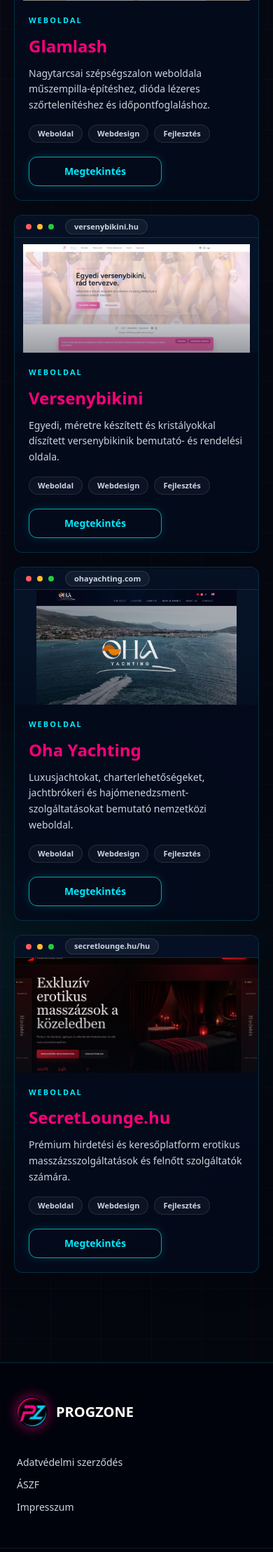
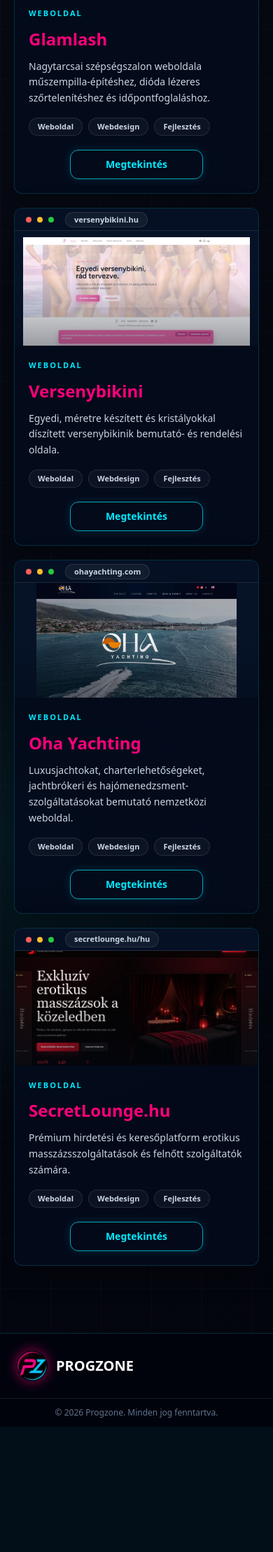
Before and after one commit to xtrade1002/progzone2, a Laravel app: page /referenciak/weboldalak in a window 390 px wide. Shown: the part 2622-4840 px from the top of the page at 70% size. After the commit the page ends 4648 px from the top, so only its background shows below. Run offline with Laravel 12, Linux system fonts and the light colour scheme; style sheets or scripts are compiled from the project's sources; some libraries are stand-ins or nearby versions.

Commit message:
mobile changes

```diff
--- a/resources/js/Components/FooterMenu.jsx
+++ b/resources/js/Components/FooterMenu.jsx
@@ -1,7 +1,5 @@
 
 import React from 'react';
-import { usePage } from '@inertiajs/react';
-import { localizedRoute } from '../route.js';
 import useTranslations from '../lib/useTranslations.js';
 
 export const footerLinks = [
@@ -11,29 +9,17 @@ export const footerLinks = [
 ];
 
 export default function FooterMenu() {
-  const { props } = usePage();
-  const { locale, t } = useTranslations();
-  const localizedRoutes = props?.localizedRoutes;
+  const { t } = useTranslations();
   const year = new Date().getFullYear();
   const copyright = t('footer.copyright', `© ${year} Progzone. All rights reserved.`).replace(':year', year);
 
   return (
-    <footer className="mt-12 border-t border-[#00eaff]/18 bg-[#02040c]/92 text-sm text-slate-300">
-      <div className="mx-auto grid max-w-7xl gap-10 px-6 py-12 md:grid-cols-[1.2fr_1fr_0.8fr]">
+    <footer className="mt-4 border-t border-[#00eaff]/18 bg-[#02040c]/92 text-sm text-slate-300 sm:mt-6 lg:mt-12">
+      <div className="mx-auto grid max-w-7xl gap-5 px-6 py-6 sm:gap-6 sm:py-8 md:grid-cols-[1fr_auto] lg:gap-10 lg:py-12">
         <div className="space-y-4">
           <div className="flex items-center gap-3">
             <img src="/img/pz-mark-v1.webp" width="44" height="44" loading="lazy" alt="Progzone" className="h-11 w-11 rounded-full shadow-[0_0_18px_rgb(var(--pz-pink-rgb)/0.6)]" />
             <span className="text-xl font-black text-white">PROGZONE</span>
-          </div>
-        </div>
-
-        <div>
-          <div className="grid gap-3">
-            {footerLinks.map((link) => (
-              <a key={link.name} href={localizedRoute(link.name, locale, localizedRoutes)} className="transition hover:text-[var(--pz-pink)]">
-                {t(link.labelKey, link.fallback)}
-              </a>
-            ))}
           </div>
         </div>
 
@@ -44,7 +30,7 @@ export default function FooterMenu() {
         </div>
       </div>
 
-      <div className="border-t border-white/8 px-6 py-5 text-center text-xs text-slate-500">
+      <div className="border-t border-white/8 px-6 py-3 text-center text-xs text-slate-500 sm:py-5">
         {copyright}
       </div>
     </footer>
--- a/resources/js/Components/MainMenu.jsx
+++ b/resources/js/Components/MainMenu.jsx
@@ -66,7 +66,7 @@ export default function MainMenu({ activePath }) {
   return (
     <>
     <header className="sticky top-0 z-50 border-b border-white/8 bg-[#02040c]/88 text-gray-300 shadow-[0_0_34px_rgba(0,231,255,0.16)] backdrop-blur-xl">
-      <nav className="relative mx-auto flex min-h-[72px] max-w-7xl items-center justify-between gap-2 px-3 py-3 sm:gap-3 sm:px-4 lg:px-6">
+      <nav className="relative mx-auto flex min-h-[60px] max-w-7xl items-center justify-between gap-2 px-3 py-2 sm:gap-3 sm:px-4 lg:min-h-[72px] lg:px-6 lg:py-3">
         <a href={localizedRoute('home', locale, localizedRoutes)} className="group flex min-w-0 items-center gap-2 sm:gap-3">
           <img
             src="/img/pz-mark-v1.webp"
--- a/resources/js/Pages/AboutMe.jsx
+++ b/resources/js/Pages/AboutMe.jsx
@@ -37,8 +37,8 @@ export default function AboutMe() {
 
   return (
     <Layout>
-      <section className="pz-section space-y-20">
-        <div className="pz-panel grid grid-cols-1 items-center gap-12 rounded-[2rem] p-6 md:grid-cols-[0.82fr_1.18fr] md:p-10">
+      <section className="pz-section w-[90%] space-y-12 px-0 py-6 sm:space-y-20 md:w-full md:px-6 md:py-20">
+        <div className="pz-panel grid grid-cols-1 items-center gap-6 rounded-[2rem] p-2 sm:gap-12 sm:p-6 md:grid-cols-[0.82fr_1.18fr] md:p-10">
           <div
             className={`transition-all duration-700 ease-out ${
               visible ? 'translate-x-0 opacity-100' : '-translate-x-6 opacity-0'
@@ -49,7 +49,7 @@ export default function AboutMe() {
               alt={about.image_alt ?? ''}
               width="1123"
               height="1401"
-              className="mx-auto max-h-[560px] rounded-[1.25rem] border border-[rgb(var(--pz-pink-rgb)/0.58)] object-cover shadow-[0_0_38px_rgb(var(--pz-pink-rgb)/0.44),0_0_36px_rgba(0,231,255,0.18)]"
+              className="mx-auto w-full max-h-none rounded-[1.25rem] border border-[rgb(var(--pz-pink-rgb)/0.58)] object-cover shadow-[0_0_38px_rgb(var(--pz-pink-rgb)/0.44),0_0_36px_rgba(0,231,255,0.18)] sm:w-auto sm:max-h-[560px]"
             />
           </div>
           <div
@@ -64,7 +64,7 @@ export default function AboutMe() {
               introParagraphs.map((paragraph, index) => (
                 <p
                   key={index}
-                  className={`pz-copy-reveal mb-4 px-1 text-lg leading-relaxed text-slate-300 ${
+                  className={`pz-copy-reveal mb-4 text-lg leading-relaxed text-slate-300 sm:px-1 ${
                     visible ? 'is-visible' : ''
                   }`}
                   style={{ transitionDelay: `${560 + index * 260}ms` }}
--- a/resources/js/Pages/Contact.jsx
+++ b/resources/js/Pages/Contact.jsx
@@ -44,11 +44,11 @@ export default function Contact() {
 
   return (
     <Layout>
-      <section className="pz-section max-w-6xl">
-        <div className="pz-panel rounded-[2rem] p-6 text-center sm:p-10">
-          <h2 className="pz-title relative text-3xl font-black sm:text-5xl">
+      <section className="pz-section w-[90%] max-w-6xl px-0 py-6 lg:w-full lg:px-6 lg:py-20">
+        <div className="pz-panel rounded-[2rem] p-2 text-center lg:p-10">
+          <h2 className="pz-title relative text-3xl font-black lg:text-5xl">
             {contact.title}
-            <span className="pz-rule mx-auto mt-5"></span>
+            <span className="pz-rule mx-auto mt-3 lg:mt-5"></span>
           </h2>
 
           {/* Flash üzenetek */}
@@ -58,10 +58,10 @@ export default function Contact() {
             </div>
           )}
 
-          <div className="mx-auto mt-12 max-w-5xl rounded-2xl border border-[#00eaff]/15 bg-black/18 px-6 py-10 sm:px-10 sm:py-12 md:px-16">
-            <form className="space-y-6 w-full" onSubmit={handleSubmit}>
+          <div className="mx-auto mt-5 w-full max-w-5xl rounded-2xl border border-[#00eaff]/15 bg-black/18 p-2 lg:mt-12 lg:px-16 lg:py-12">
+            <form className="w-full space-y-4 lg:space-y-6" onSubmit={handleSubmit}>
               {/* Név + Email */}
-              <div className="grid grid-cols-1 md:grid-cols-2 gap-6">
+              <div className="grid grid-cols-1 gap-4 md:grid-cols-2 lg:gap-6">
                 <div className="flex flex-col gap-2">
                   <input
                     type="text"
--- a/resources/js/Pages/Infos.jsx
+++ b/resources/js/Pages/Infos.jsx
@@ -83,8 +83,8 @@ export default function Infos() {
     const items = Array.isArray(section?.items) ? section.items : [];
 
     return (
-      <div className="mb-12" key={section?.key ?? title}>
-        <h2 className="pz-cyan mb-6 text-center text-2xl font-black">
+      <div className="mb-6 lg:mb-12" key={section?.key ?? title}>
+        <h2 className="pz-cyan mb-4 text-center text-2xl font-black lg:mb-6">
           {title || t("menu.infos", "Infos")}
         </h2>
         <div className="overflow-hidden rounded-2xl border border-[#00eaff]/20 bg-black/18">
@@ -99,18 +99,18 @@ export default function Infos() {
             return (
               <div key={itemIndex} className="border-b border-[#00eaff]/12 last:border-b-0">
                 <button
-                  className="flex w-full items-center justify-between gap-4 px-5 py-4 text-left text-lg font-bold text-[var(--pz-pink)] transition hover:bg-[#00eaff]/8 hover:text-[#00eaff]"
+                  className="flex w-full items-center justify-between gap-3 px-3 py-3 text-left text-base font-bold text-[var(--pz-pink)] transition hover:bg-[#00eaff]/8 hover:text-[#00eaff] lg:gap-4 lg:px-5 lg:py-4 lg:text-lg"
                   onClick={() => toggleItem(itemIndex)}
                 >
                   <span>{item?.title ?? t("menu.infos", "Infos")}</span>
                   {openIndex === itemIndex ? (
-                    <ChevronUp className="w-5 h-5" />
+                    <ChevronUp className="w-5 h-5 shrink-0" />
                   ) : (
-                    <ChevronDown className="w-5 h-5" />
+                    <ChevronDown className="w-5 h-5 shrink-0" />
                   )}
                 </button>
                 {openIndex === itemIndex && (
-                  <div className="px-5 pb-6 pt-2">
+                  <div className="px-3 pb-4 pt-1 lg:px-5 lg:pb-6 lg:pt-2">
                     <div className="space-y-4 leading-relaxed text-slate-300">
                       {contentBlocks.map((block, contentIndex) =>
                         renderContentBlock(block, contentIndex)
@@ -130,8 +130,8 @@ export default function Infos() {
 
   return (
     <Layout>
-      <section className="pz-section max-w-5xl">
-        <h1 className="pz-title mb-12 text-center text-4xl font-black">
+      <section className="pz-section w-[90%] max-w-5xl px-0 py-6 lg:w-full lg:px-6 lg:py-20">
+        <h1 className="pz-title mb-6 text-center text-3xl font-black lg:mb-12 lg:text-4xl">
           {t("menu.infos", "Infos")}
         </h1>
         {sections.length > 0 ? (
--- a/resources/js/Pages/Prices.jsx
+++ b/resources/js/Pages/Prices.jsx
@@ -172,7 +172,7 @@ export default function Prices(props) {
     return (
       <li
         key={key}
-        className="pz-card rounded-2xl p-6 sm:p-8"
+        className="pz-card rounded-2xl p-2 sm:p-8"
       >
         <div className="flex flex-col md:flex-row justify-between items-start md:items-center gap-4 w-full">
           <div className="flex-1 min-w-0">
@@ -229,8 +229,8 @@ export default function Prices(props) {
 
   return (
     <Layout>
-      <section className="pz-section max-w-5xl">
-        <div className="pz-panel rounded-[2rem] p-5 sm:p-10">
+      <section className="pz-section w-[90%] max-w-5xl px-0 py-6 md:w-full md:px-6 md:py-20">
+        <div className="pz-panel rounded-[2rem] p-2 sm:p-10">
           {tr.title && (
             <h1 className="pz-title text-center text-3xl font-black sm:text-4xl">
               {tr.title}
--- a/resources/js/Pages/QuoteRequest.jsx
+++ b/resources/js/Pages/QuoteRequest.jsx
@@ -198,24 +198,24 @@ export default function QuoteRequest() {
 
   return (
     <Layout>
-      <section className="pz-section max-w-6xl">
-        <div className="pz-panel rounded-[2rem] p-6 sm:p-10">
-          <div className="mb-12 space-y-4 text-center">
-            <h2 className="pz-title text-4xl font-black sm:text-5xl">
+      <section className="pz-section w-[90%] max-w-6xl px-0 py-6 lg:w-full lg:px-6 lg:py-20">
+        <div className="pz-panel rounded-[2rem] p-3 sm:p-5 lg:p-10">
+          <div className="mb-6 space-y-3 text-center lg:mb-12 lg:space-y-4">
+            <h2 className="pz-title text-3xl font-black lg:text-5xl">
               {quote.title}
-              <span className="pz-rule mx-auto mt-5"></span>
+              <span className="pz-rule mx-auto mt-3 lg:mt-5"></span>
             </h2>
             {introParagraphs.map((paragraph, index) => (
-              <p key={index} className="text-lg text-gray-300">
+              <p key={index} className="text-base text-gray-300 lg:text-lg">
                 {paragraph}
               </p>
             ))}
             {quote.hint && <p className="text-sm text-gray-400">{quote.hint}</p>}
           </div>
 
-          <form onSubmit={handleSubmit} className="space-y-8">
+          <form onSubmit={handleSubmit} className="space-y-4 lg:space-y-8">
             {/* Név + Email */}
-            <div className="grid grid-cols-1 gap-6 md:grid-cols-2">
+            <div className="grid grid-cols-1 gap-4 md:grid-cols-2 lg:gap-6">
               <input
                 type="text"
                 placeholder={withRequiredMark(fields.name?.placeholder ?? 'Full name')}
@@ -236,7 +236,7 @@ export default function QuoteRequest() {
               />
             </div>
 
-            <div className="grid grid-cols-1 gap-6 md:grid-cols-2">
+            <div className="grid grid-cols-1 gap-4 md:grid-cols-2 lg:gap-6">
               <div className="relative">
                 <span
                   className="pointer-events-none absolute left-3 top-1/2 -translate-y-1/2 text-gray-200"
@@ -268,7 +268,7 @@ export default function QuoteRequest() {
               />
             </div>
 
-            <div className="grid grid-cols-1 gap-6 md:grid-cols-2">
+            <div className="grid grid-cols-1 gap-4 md:grid-cols-2 lg:gap-6">
               <select
                 required
                 value={formData.service}
@@ -372,7 +372,7 @@ export default function QuoteRequest() {
               )}
             </label>
 
-            <div className="grid grid-cols-1 gap-6 md:grid-cols-2">
+            <div className="grid grid-cols-1 gap-4 md:grid-cols-2 lg:gap-6">
               <label className="flex flex-col gap-2 text-sm text-gray-300" htmlFor="menu_items">
                 {fields.menu_items?.label ?? 'Number of menu items'}
                 <input
@@ -416,7 +416,7 @@ export default function QuoteRequest() {
               {errors.features && <span className="text-xs text-red-400">{errors.features}</span>}
             </label>
 
-            <div className="grid grid-cols-1 gap-6 md:grid-cols-2">
+            <div className="grid grid-cols-1 gap-4 md:grid-cols-2 lg:gap-6">
               <FormSelect
                 id="content_source"
                 field={fields.content_source}
@@ -439,7 +439,7 @@ export default function QuoteRequest() {
               />
             </div>
 
-            <div className="grid grid-cols-1 gap-6 md:grid-cols-2">
+            <div className="grid grid-cols-1 gap-4 md:grid-cols-2 lg:gap-6">
               <FormSelect
                 id="support"
                 field={fields.support}
--- a/resources/js/Pages/References.jsx
+++ b/resources/js/Pages/References.jsx
@@ -301,7 +301,7 @@ export default function References() {
             )}
           </div>
 
-          <div className="flex flex-col items-start gap-3">
+          <div className="flex flex-col items-center gap-3 sm:items-start">
             {project.url && (
               <>
                 <a
```
Also changed, not shown: resources/js/Pages/Home.jsx (+134 -20 lines).
